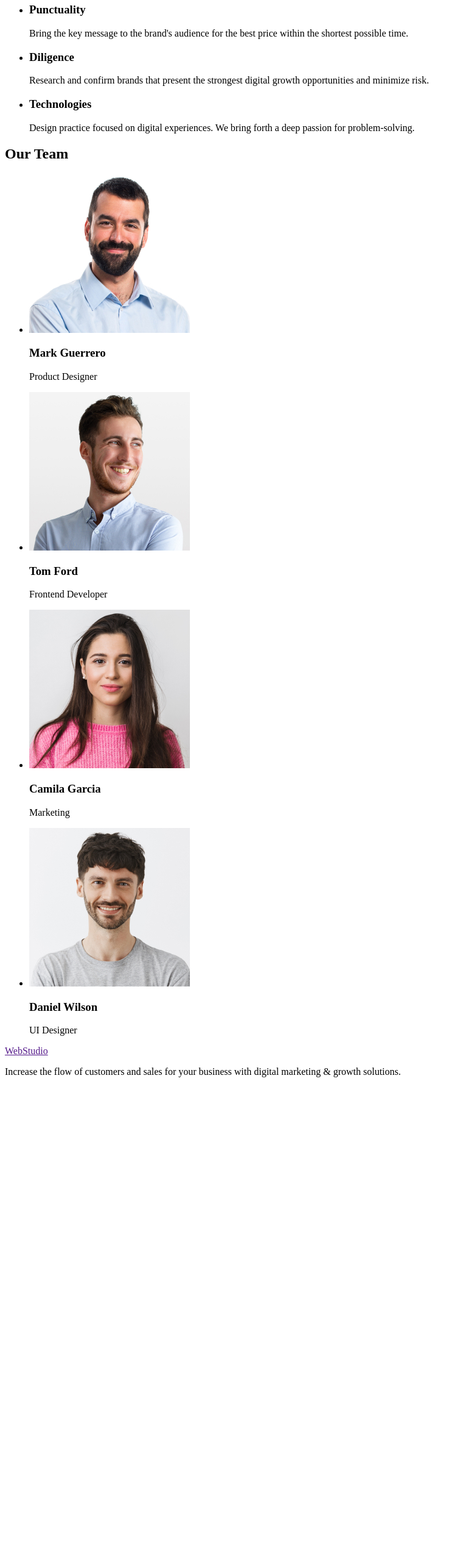
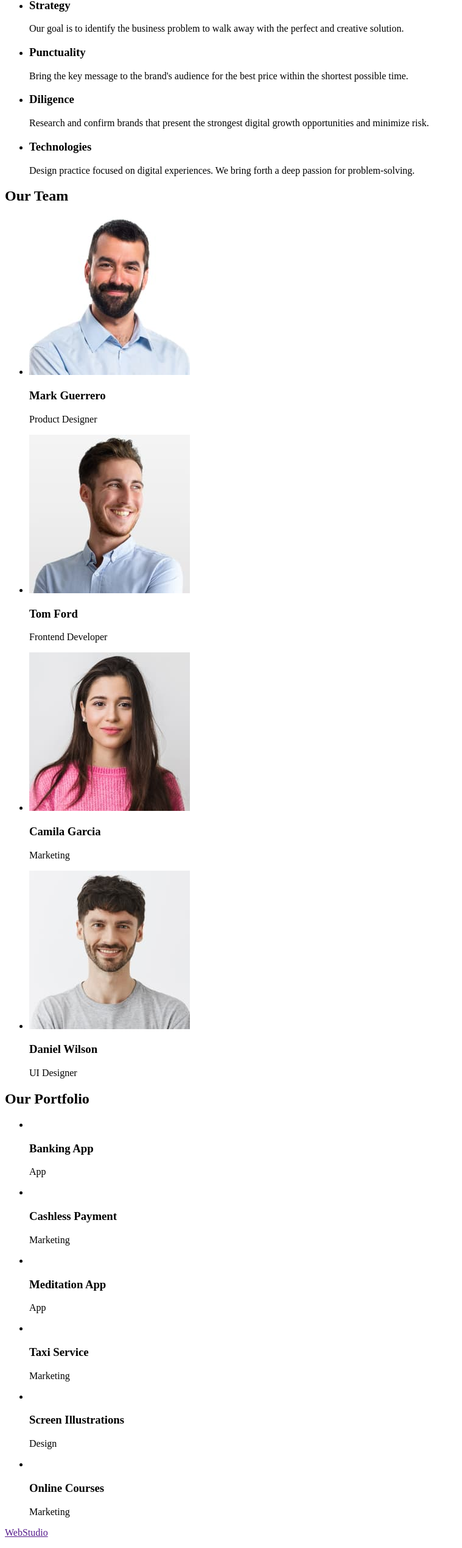
Before and after one commit to azzzteca/2024-hw-02, a plain HTML site: page index.html in a window 1280 px wide. Shown: the part 239-2778 px from the top of the page at 61% size, without its empty margins (0-759 px from the left). Before the commit the page ends 2022 px from the top, so only its background shows below. Drawn offline with Linux system fonts and the light colour scheme.

Commit message:
Додає розмітку Our Portfolio

```diff
--- /dev/null
+++ b/css/styles.css
@@ -0,0 +1,5 @@
+
+
+.test:hover {
+    color: tomato;
+}
--- a/index.html
+++ b/index.html
@@ -1,9 +1,10 @@
 <!DOCTYPE html>
-<html lang="ua">
+<html lang="en">
   <head>
     <meta charset="UTF-8" />
     <meta name="viewport" content="width=device-width, initial-scale=1.0" />
-    <title>Document</title>
+    <title>Project 2024</title>
+    <link rel="stylesheet" href="./css/style.css" />
   </head>
   <body>
     <header>
@@ -29,7 +30,8 @@
       <!-- Секція Герой -->
       <section>
         <!-- умовний заголовок - <h2>Effective Solutions for Your Business</h2> -->
-        <a href="">Order Service</a>
+        <h1>ТУТ БУДЕ ГЕРОЙ</h1>
+        <button type="button">Order Service</button>
       </section>
 
       <!-- секція Наші переваги -->
@@ -73,8 +75,8 @@
         <ul>
           <li>
             <img
-              src="./images/Mark Guerrero.jpg"
-              alt=""
+              src="./images/Mark-Guerrero.jpg"
+              alt="member's foto"
               width="264"
               height="260"
             />
@@ -82,14 +84,19 @@
             <p>Product Designer</p>
           </li>
           <li>
-            <img src="./images/Tom Ford.jpg" alt="" width="264" height="260" />
+            <img
+              src="./images/Tom-Ford.jpg"
+              alt="member's foto"
+              width="264"
+              height="260"
+            />
             <h3>Tom Ford</h3>
             <p>Frontend Developer</p>
           </li>
           <li>
             <img
-              src="./images/Camila Garcia.jpg"
-              alt=""
+              src="./images/Camila-Garcia.jpg"
+              alt="member's foto"
               width="264"
               height="260"
             />
@@ -98,8 +105,8 @@
           </li>
           <li>
             <img
-              src="./images/Daniel Wilson.jpg"
-              alt=""
+              src="./images/Daniel-Wilson.jpg"
+              alt="member's foto"
               width="264"
               height="260"
             />
@@ -108,14 +115,49 @@
           </li>
         </ul>
       </section>
+      <section>
+        <h2>Our Portfolio</h2>
+        <ul>
+          <li>
+            <img src="" alt="" />
+            <h3>Banking App</h3>
+            <p>App</p>
+          </li>
+          <li>
+            <img src="" alt="" />
+            <h3>Cashless Payment</h3>
+            <p>Marketing</p>
+          </li>
+          <li>
+            <img src="" alt="" />
+            <h3>Meditation App</h3>
+            <p>App</p>
+          </li>
+          <li>
+            <img src="" alt="" />
+            <h3>Taxi Service</h3>
+            <p>Marketing</p>
+          </li>
+          <li>
+            <img src="" alt="" />
+            <h3>Screen Illustrations</h3>
+            <p>Design</p>
+          </li>
+          <li>
+            <img src="" alt="" />
+            <h3>Online Courses</h3>
+            <p>Marketing</p>
+          </li>
+        </ul>
+      </section>
+    </main>
 
-      <footer>
-        <a href="">WebStudio</a>
-        <p>
-          Increase the flow of customers and sales for your business with
-          digital marketing & growth solutions.
-        </p>
-      </footer>
-    </main>
+    <footer>
+      <a href="">WebStudio</a>
+      <p>
+        Increase the flow of customers and sales for your business with digital
+        marketing & growth solutions.
+      </p>
+    </footer>
   </body>
 </html>
```
Also changed, not shown: images/Banking-App.jpg (added), images/Camila Garcia.jpg (deleted), images/Camila-Garcia.jpg (added), images/Cashless-Payment.jpg (added), images/Daniel Wilson.jpg (deleted), images/Daniel-Wilson.jpg (added), images/Mark Guerrero.jpg (deleted), images/Mark-Guerrero.jpg (added), images/Meditation-App.jpg (added), images/Online-Courses.jpg (added), images/Screen-Illustrations.jpg (added), images/Taxi-Service.jpg (added), images/Tom Ford.jpg (deleted), images/Tom-Ford.jpg (added).
